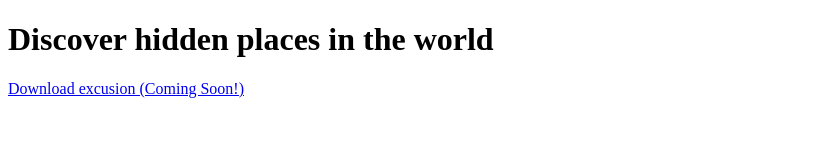
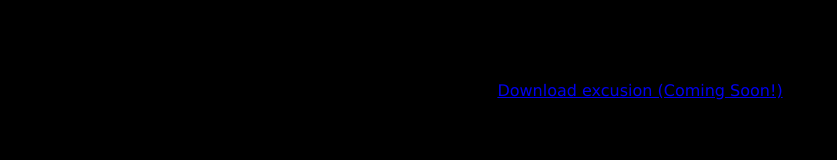
Before and after one commit to BobbyM93/Excursion, a plain HTML site: page index.html in a window 1280 px wide. Shown: the whole page, without its empty margins (0-837 px from the left). Drawn offline with Linux system fonts and the light colour scheme.

Commit message:
added body style

```diff
--- a/index.html
+++ b/index.html
@@ -5,7 +5,7 @@
             <meta name="viewport" content="width=device-width, initial-scale=1.0">
             <meta http-equiv="X-UA-Compatible" content="ie-edge">
             <title>Excursion</title>
-            <link rel="stylesheet" type="text/css" href="/resources/style/style.css">
+            <link rel="stylesheet" type="text/css" href="style.css">
         </head>
     <body>
         <h1>Discover hidden places in the world</h1>
--- /dev/null
+++ b/style.css
@@ -0,0 +1,5 @@
+body {
+    background-color: #000;
+    text-align: center;
+    font-family: Verdana, Geneva, Tahoma, sans-serif;
+}S
```
Also changed, not shown: resources/style/style.css (deleted).
